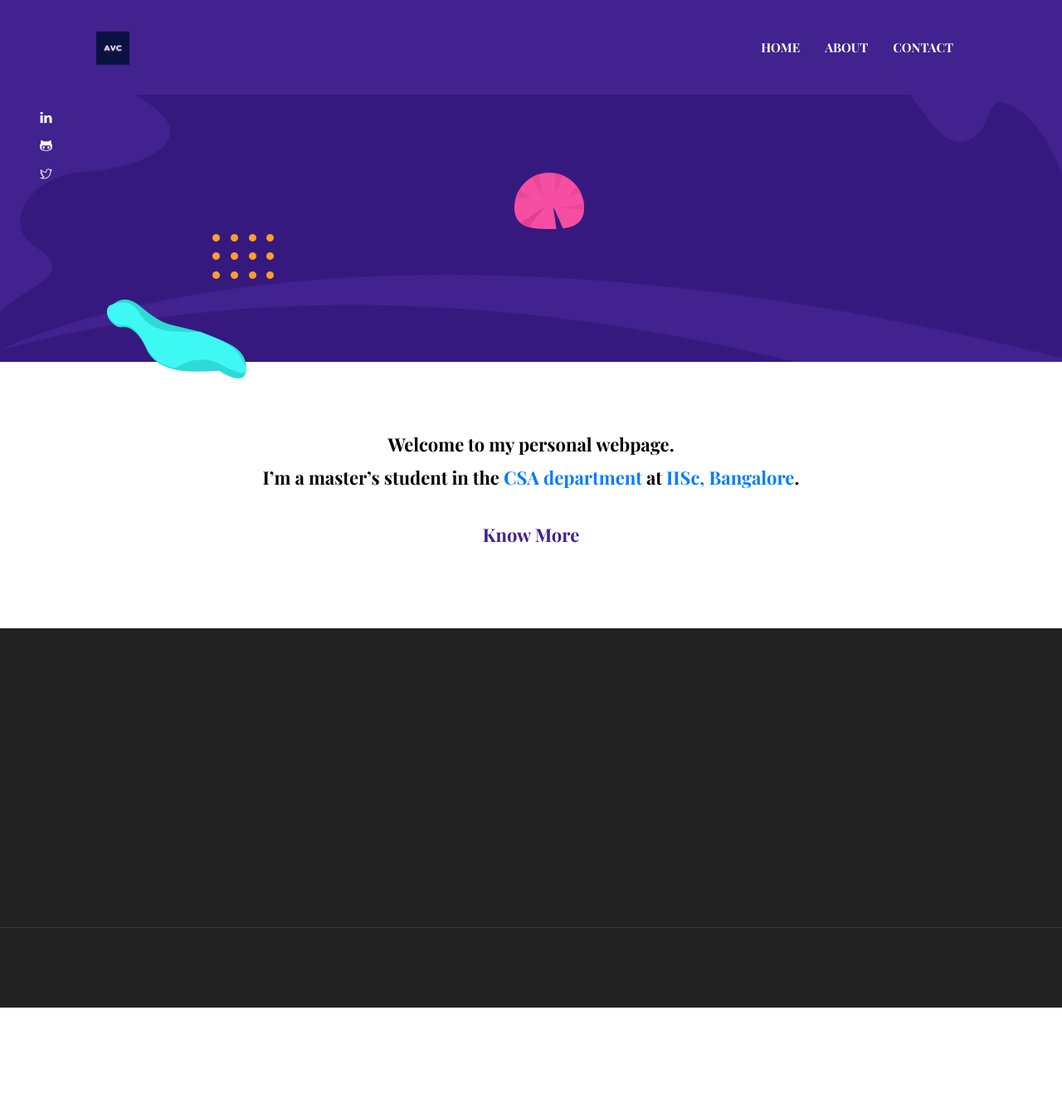
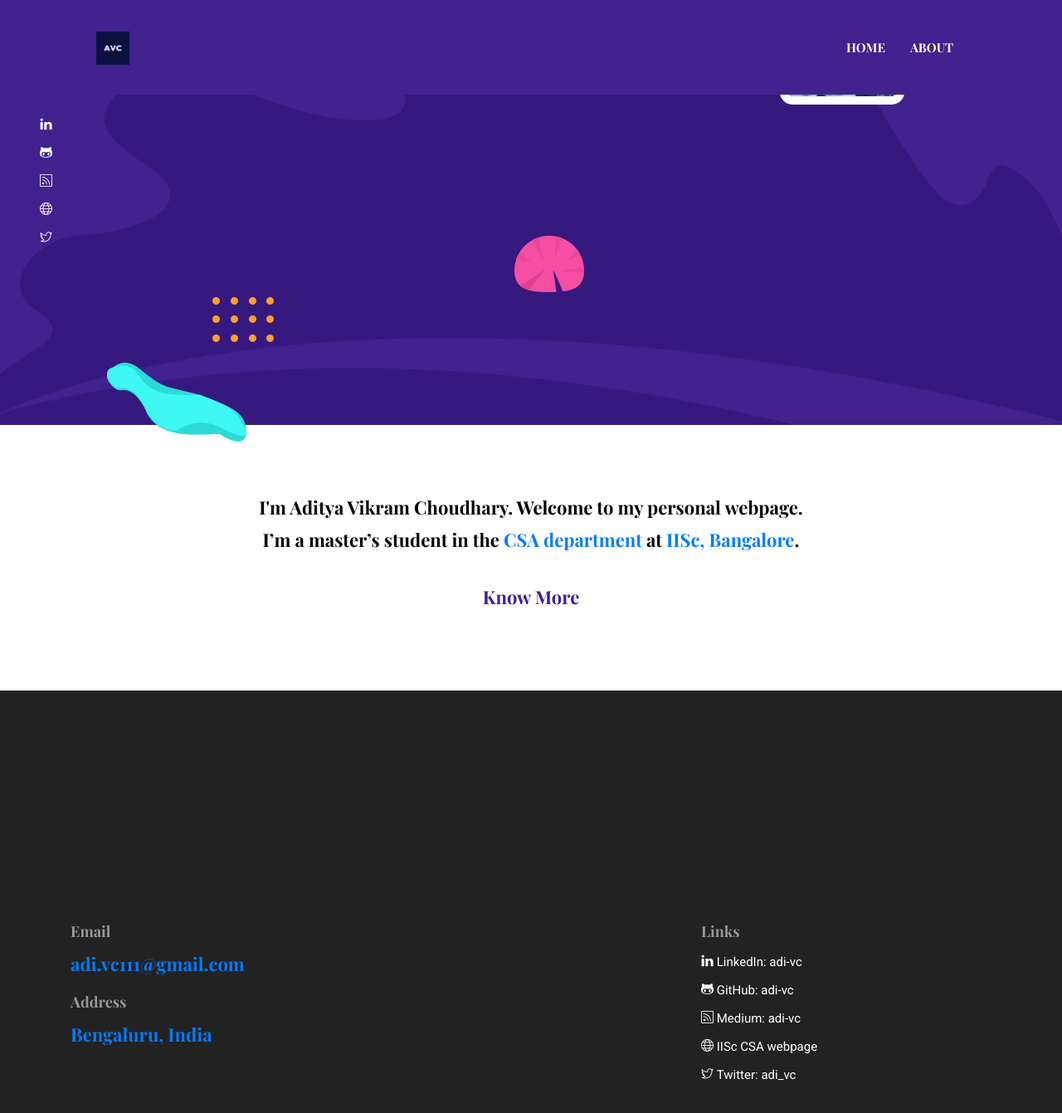
Before and after one commit to adi-vc/adi-vc.github.io, a Jekyll site: the page built from index.html, in a window 1280 px wide and 1400 px high, scrolled down 332 px. Shown: the top 1341 px of the window at 83% size. Built offline with Jekyll 4.4.1, drawn with Linux system fonts in a browser that asks for light colours; before the commit the page ends 1546 px from its top, so only the background shows below that.

Commit message:
Update header with alternate title and footer with contact info

```diff
--- a/_data/settings.yml
+++ b/_data/settings.yml
@@ -3,19 +3,21 @@
 # General Site Settings
 
 title: Aditya Vikram Choudhary
+alt_title: AVC
 logo: /assets/images/logo.jpg
 author: Aditya Vikram Choudhary
-description: Personal Webpage of Aditya Vikram Choudhary (adi-vc | adi_vc)
-# email: aditya@example.com
+description: Personal Webpage of Aditya Vikram Choudhary (adi-vc | adi_vc | AVC)
+image: assets/images/about/author.jpg
+email: adi.vc111@gmail.com
 # phone: +91 9090909090
-# address: India
+address: Bengaluru, India
 # copyright:
 
 menu:
   - { name: About, link: "/about" }
   # - { name: Blog, link: "/blog" }
   # - { name: Portfolio, link: "/portfolio" }
-  - { name: Contact, link: "/contact" }
+  # - { name: Contact, link: "/contact" }
 
 #-------------------------------
 # Google Analytics Section
@@ -40,15 +42,17 @@
   hero-subtitle: CS student @ IISc Bangalore
 
 social:
-  - { icon: "ti-linkedin", link: "https://www.linkedin.com/in/adi-vc" }
-  - { icon: "ti-github", link: "https://github.com/adi-vc" }
-  - { icon: "ti-twitter", link: "https://www.twitter.com/adi_vc" }
+  - { icon: "ti-linkedin", link: "https://www.linkedin.com/in/adi-vc", desc: "LinkedIn: adi-vc" }
+  - { icon: "ti-github", link: "https://github.com/adi-vc", desc: "GitHub: adi-vc" }
+  - { icon: "ti-rss", link: "https://medium.com/@adi-vc", desc: "Medium: adi-vc" }
+  - { icon: "ti-world", link: "https://www.csa.iisc.ac.in/people/aditya-vikram-choudhary/", desc: "IISc CSA webpage" }
+  - { icon: "ti-twitter", link: "https://www.twitter.com/adi_vc", desc: "Twitter: adi_vc" }
 
 #-------------------------------
 # About (Section and Page)
 
 # About Section
-blurb: Welcome to my personal webpage.<br> I’m a master’s student in the <a href="https://csa.iisc.ac.in">CSA department</a> at <a href="https://iisc.ac.in">IISc, Bangalore</a>.
+blurb: I'm Aditya Vikram Choudhary. Welcome to my personal webpage.<br>I’m a master’s student in the <a href="https://csa.iisc.ac.in">CSA department</a> at <a href="https://iisc.ac.in">IISc, Bangalore</a>.
 
 blurb-btn-link: "/about"
 blurb-btn-name: know more
--- a/_includes/footer.html
+++ b/_includes/footer.html
@@ -2,25 +2,37 @@
 <footer class="bg-dark footer-section">
   <div class="section">
     <div class="container">
-      <!-- <div class="row">
+      <div class="row">
         <div class="col-md-4">
           <h5 class="text-light">Email</h5>
-          <p class="text-white paragraph-lg font-secondary">{{ site.data.settings.email }}</p>
+          <p class="text-white paragraph-lg font-secondary">
+            <a href="mailto: {{ site.data.settings.email }}">{{ site.data.settings.email }}</a>
+          </p>
+
+          <h5 class="text-light">Address</h5>
+          <p class="text-white paragraph-lg font-secondary">
+            <a href="https://www.google.com/maps/place/{{ site.data.settings.address }}">{{ site.data.settings.address }}</a>
+          </p>
         </div>
         <div class="col-md-4">
-          <h5 class="text-light">Phone</h5>
-          <p class="text-white paragraph-lg font-secondary">{{ site.data.settings.phone }}</p>
+          <!-- Filler -->
         </div>
         <div class="col-md-4">
-          <h5 class="text-light">Address</h5>
-          <p class="text-white paragraph-lg font-secondary">{{ site.data.settings.address }}</p>
+          <h5 class="text-light">Links</h5>
+          <!-- social icon -->
+          <ul class="list-unstyled mt-3 position-relative zindex-1">
+            {% for social in site.data.settings.social %}
+            <li class="mb-3"><a class="text-white" href="{{ social.link }}"><i class="{{ social.icon }}"></i> {{ social.desc }}</a></li>
+            {% endfor %}
+          </ul>
+          <!-- /social icon -->
         </div>
-      </div> -->
+      </div>
     </div>
   </div>
-  <div class="border-top text-center border-dark py-5">
+  <!-- <div class="border-top text-center border-dark py-5">
     <p class="mb-0 text-light">{{site.data.settings.copyright | markdownify}}</p>
-  </div>
+  </div> -->
 </footer>
 <!-- /footer -->
 
--- a/_includes/header.html
+++ b/_includes/header.html
@@ -2,9 +2,9 @@
   <nav class="navbar navbar-expand-lg navbar-dark">
     <a class="navbar-brand font-tertiary h3" href="{{ site.baseurl }}/">
       {% if site.data.settings.logo %}
-        <img src="{{ site.data.settings.logo | absolute_url }}" alt="{{ site.data.settings.title }}" style="width: 40px;">
+        <img src="{{ site.data.settings.logo | absolute_url }}" alt="{{ site.data.settings.alt_title }}" style="width: 40px;">
         {% else if %}
-        <h3 class="text-white font-tertiary">{{site.data.settings.title}}</h3>
+        <h3 class="text-white font-tertiary">{{site.data.settings.alt_title}}</h3>
       {% endif %}
     </a>
     <button class="navbar-toggler" type="button" data-toggle="collapse" data-target="#navigation"
```
